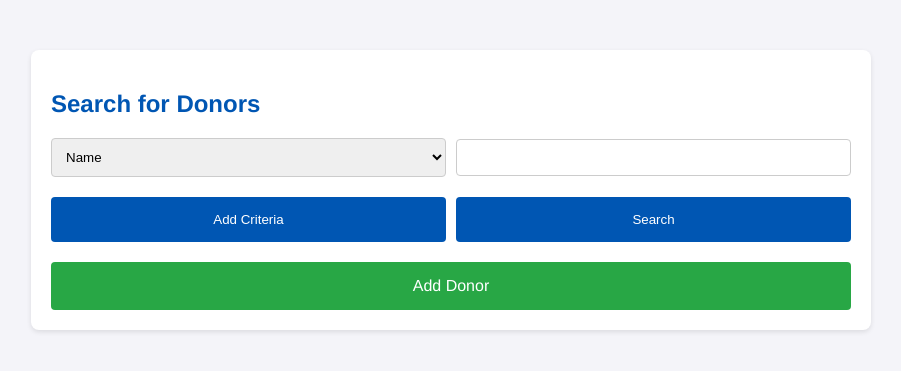
After one commit to chaima-bekhaouda/Donor-Management-System, a PHP site: template src/views/index_view.php in a window 1280 px wide. The commit adds this page. Shown: the top 371 px of the page, without its empty margins (189-1090 px from the left). Run offline with PHP 8.4, Linux system fonts and the light colour scheme; the template is opened without the code that fills it, so the values that code supplies are empty.

Commit message:
feat: implement donor search front
- Remove placeholder .gitkeep files in assets/css, assets/js, and src/views directories
- Add styles.css for styling the donor search page
- Add searchCriteria.js for handling search criteria addition and removal
- Modify public/index.php to use the new DonorController
- Add DonorController.php for handling donor-related actions
- Add index_view.php for the donor search view

```diff
--- /dev/null
+++ b/assets/css/styles.css
@@ -0,0 +1,106 @@
+/* Global styles */
+body {
+    font-family: 'Helvetica Neue', Arial, sans-serif;
+    margin: 0;
+    padding: 0;
+    background-color: #f4f4f9;
+    color: #333;
+}
+
+h2 {
+    color: #0056b3;
+}
+
+/* Container styles */
+.search-container {
+    max-width: 800px;
+    margin: 50px auto;
+    padding: 20px;
+    background-color: #ffffff;
+    border-radius: 8px;
+    box-shadow: 0 2px 5px rgba(0, 0, 0, 0.1);
+}
+
+/* Form styles */
+form {
+    display: flex;
+    flex-direction: column;
+    gap: 20px;
+}
+
+/* Criteria styles */
+.criteria {
+    display: flex;
+    gap: 10px;
+    align-items: center;
+}
+
+.criteria select, .criteria input[type="text"] {
+    flex: 1;
+    padding: 10px;
+    border: 1px solid #ccc;
+    border-radius: 4px;
+}
+
+.criteria button.remove-criteria {
+    background-color: #ff4d4d;
+    color: white;
+    border: none;
+    padding: 10px;
+    border-radius: 4px;
+    cursor: pointer;
+}
+
+.criteria button.remove-criteria:hover {
+    background-color: #e60000;
+}
+
+/* Button container styles */
+.button-container {
+    display: flex;
+    flex-wrap: wrap;
+    gap: 10px;
+}
+
+.button-container button, .button-container a {
+    flex: 1 1 48%;
+    text-align: center;
+    background-color: #0056b3;
+    color: white;
+    border: none;
+    padding: 15px 0;
+    text-decoration: none;
+    border-radius: 4px;
+    cursor: pointer;
+}
+
+.button-container button:hover, .button-container a:hover {
+    background-color: #004494;
+}
+
+.button-container a#add-donor {
+    background-color: #28a745;
+    flex: 1 1 100%;
+    margin-top: 10px;
+}
+
+.button-container a#add-donor:hover {
+    background-color: #218838;
+}
+
+/* Responsive design */
+@media (max-width: 600px) {
+    .criteria {
+        flex-direction: column;
+        align-items: flex-start;
+    }
+
+    .button-container {
+        flex-direction: column;
+        gap: 10px;
+    }
+
+    .button-container button, .button-container a {
+        flex: 1 1 100%;
+    }
+}
--- /dev/null
+++ b/assets/js/searchCriteria.js
@@ -0,0 +1,44 @@
+/**
+ * This function updates the visibility of the remove buttons.
+ * If there is only one criteria, the remove button is hidden.
+ * Otherwise, all remove buttons are displayed.
+ */
+function updateRemoveButtons() {
+    const criteriaContainers = document.querySelectorAll('.criteria');
+    const removeButtons = document.querySelectorAll('.remove-criteria');
+
+    if (criteriaContainers.length === 1) {
+        removeButtons[0].style.display = 'none';
+    } else {
+        removeButtons.forEach(button => button.style.display = 'inline');
+    }
+}
+
+/**
+ * This function handles the click event for the 'Add Criteria' button.
+ * It clones the first criteria, clears the input value, and appends it to the criteria container.
+ * Then it updates the remove buttons.
+ */
+document.getElementById('add-criteria').addEventListener('click', function () {
+    const container = document.getElementById('criteria-container');
+    const newCriteria = document.querySelector('.criteria').cloneNode(true);
+
+    newCriteria.querySelector('input').value = '';
+    container.appendChild(newCriteria);
+
+    updateRemoveButtons();
+});
+
+/**
+ * This function handles the click event for the 'Remove' button in each criteria.
+ * It removes the parent criteria of the clicked button and then updates the remove buttons.
+ */
+document.getElementById('criteria-container').addEventListener('click', function (e) {
+    if (e.target.classList.contains('remove-criteria')) {
+        e.target.parentElement.remove();
+        updateRemoveButtons();
+    }
+});
+
+// Call the function initially to hide the remove button if there's only one criteria
+updateRemoveButtons();
--- /dev/null
+++ b/src/views/index_view.php
@@ -0,0 +1,38 @@
+<!DOCTYPE html>
+<html lang="en">
+<head>
+    <meta charset="UTF-8">
+    <meta name="viewport" content="width=device-width, initial-scale=1.0">
+    <title>Donor Search</title>
+    <link rel="stylesheet" href="../assets/css/styles.css">
+</head>
+<body>
+
+<div class="search-container">
+    <h2>Search for Donors</h2>
+    <form id="search-form" action="search.php" method="get">
+        <div id="criteria-container">
+            <div class="criteria">
+                <select name="attribute[]">
+                    <option value="name">Name</option>
+                    <option value="first_name">First Name</option>
+                    <option value="email">Email</option>
+                    <option value="phone_number">Phone Number</option>
+                    <option value="sex">Sex</option>
+                    <option value="age">Age</option>
+                </select>
+                <input type="text" name="search[]" required>
+                <button type="button" class="remove-criteria">Remove</button>
+            </div>
+        </div>
+        <div class="button-container">
+            <button type="button" id="add-criteria">Add Criteria</button>
+            <button type="submit">Search</button>
+            <a id="add-donor" href="add.php">Add Donor</a>
+        </div>
+    </form>
+</div>
+
+<script src="../assets/js/searchCriteria.js"></script>
+</body>
+</html>
```
Also changed, not shown: public/index.php (+4 -12 lines), src/controllers/DonorController.php (added, +20 -0 lines), 3 other files.
